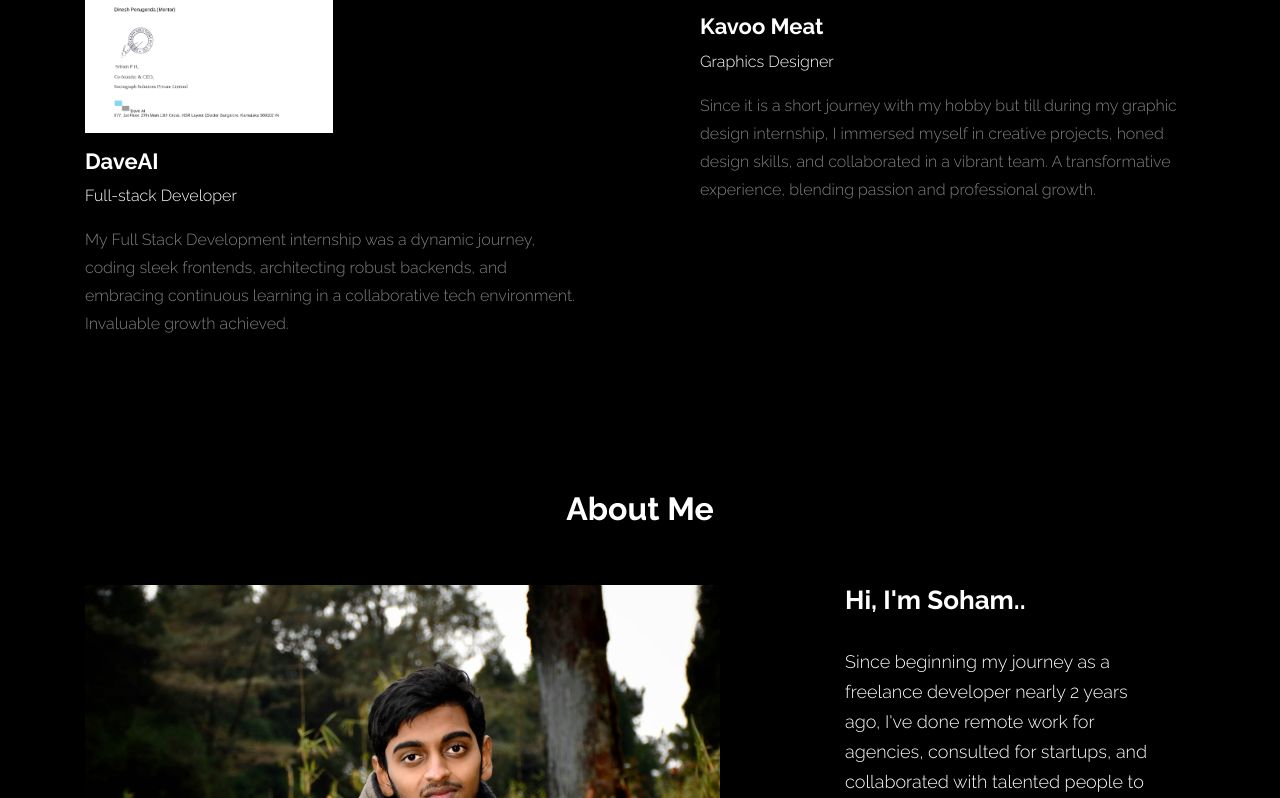
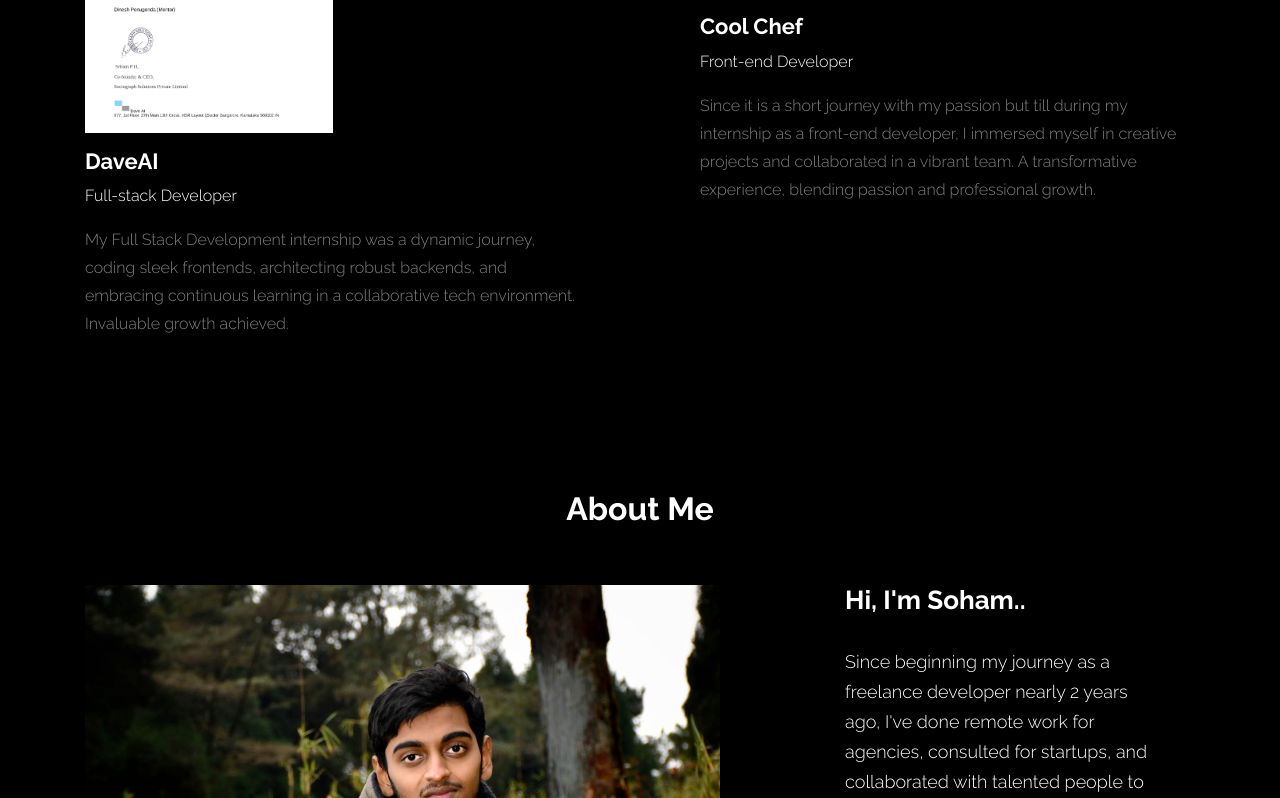
Before and after one commit to sohamgoswami07/Portfolio-Website, a plain HTML site: page index.html in a window 1280 px wide. Shown: the part 2337-3135 px from the top of the page. Drawn offline with nearby package versions, Linux system fonts and the light colour scheme.

Commit message:
Update index.html

```diff
--- a/index.html
+++ b/index.html
@@ -324,9 +324,9 @@
               <a href="images/Achievements/Certificate.jpg" class="lazyload w-100 h-100" data-fancybox="gallery-experience" data-caption="Certificate">
                 <img src="images/Achievements/Certificate.jpg" class="lazyload" alt="Image" style="width: 50%; height: auto;" />
               </a>
-              <h3 style="padding-top: 15px;">Kavoo Meat</h3>
-              <p>Graphics Designer</p>
-              <p style="opacity: 0.5;">Since it is a short journey with my hobby but till during my graphic design internship, I immersed myself in creative projects, honed design skills, and collaborated in a vibrant team. A transformative experience, blending passion and professional growth.</p>
+              <h3 style="padding-top: 15px;">Cool Chef</h3>
+              <p>Front-end Developer</p>
+              <p style="opacity: 0.5;">Since it is a short journey with my passion but till during my internship as a front-end developer, I immersed myself in creative projects and collaborated in a vibrant team. A transformative experience, blending passion and professional growth.</p>
             </div>
 
           </div>
```
